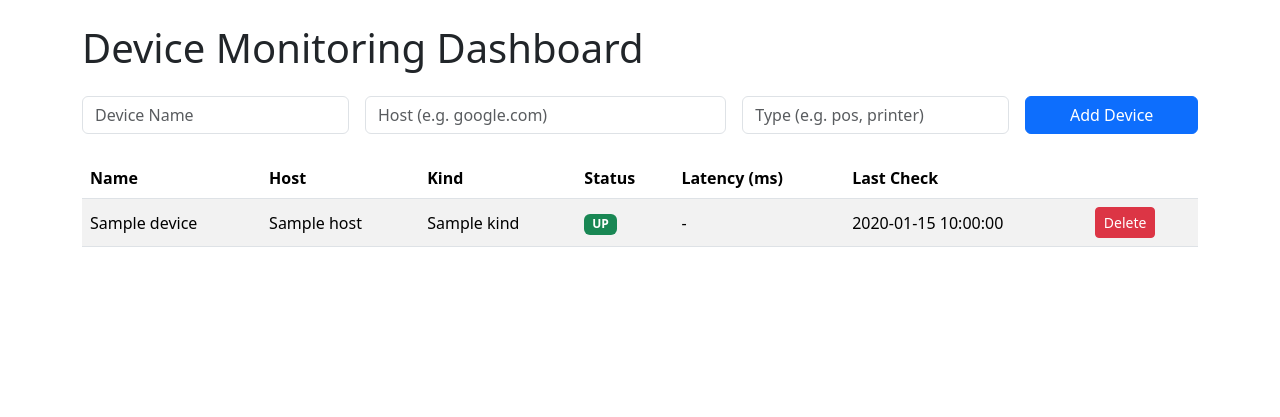
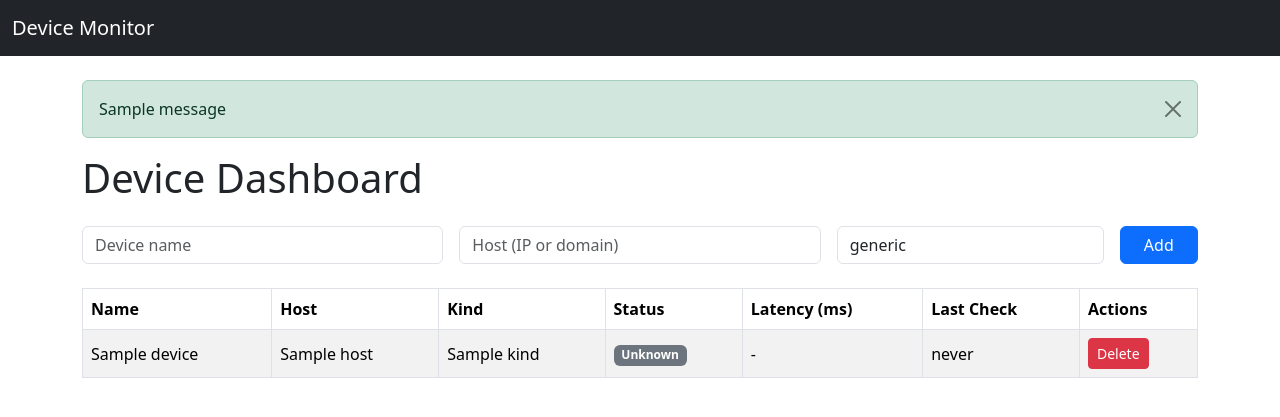
Before and after one commit to Mostafao4/Lightweight-Real-Time-Device-System-Monitoring-Dashboard, a Flask app: template app/templates/index.html in a window 1280 px wide. Shown: the top 417 px of the page. Run offline with Flask 3, Linux system fonts and the light colour scheme; the template is opened without the code that fills it: most values are stand-ins (such as "Sample title", 1, 10 or a date in 2020); one stand-in notice (Sample message) is shown.

Commit message:
D04 update ping/ problem with delete

```diff
--- a/app/templates/base.html
+++ b/app/templates/base.html
@@ -1,23 +1,46 @@
 <!doctype html>
-<html>
+<html lang="en">
   <head>
-  <meta charset="utf-8"><meta name="viewport" content="width=device-width, initial-scale=1">
-  <title>{{ title or "Monitoring" }}</title>
-  <link rel="stylesheet" href="https://cdn.jsdelivr.net/npm/bootstrap@5.3.3/dist/css/bootstrap.min.css">
+    <meta charset="utf-8">
+    <meta name="viewport" content="width=device-width, initial-scale=1">
+    <title>{% block title %}Device Monitor{% endblock %}</title>
+
+    <!-- Bootstrap CSS -->
+    <link href="https://cdn.jsdelivr.net/npm/bootstrap@5.3.2/dist/css/bootstrap.min.css" rel="stylesheet">
+
+    {% block head %}{% endblock %}
+
+    <script>
+      // Auto-refresh every 10 seconds so statuses update
+      setTimeout(() => window.location.reload(), 10000);
+    </script>
   </head>
-<body class="bg-light">
-<nav class="navbar navbar-dark bg-dark">
-  <div class="container"><a class="navbar-brand" href="/">Monitoring</a></div>
+  <body>
+    <!-- Navbar -->
+    <nav class="navbar navbar-expand-lg navbar-dark bg-dark mb-4">
+      <div class="container-fluid">
+        <a class="navbar-brand" href="{{ url_for('routes.index') }}">Device Monitor</a>
+      </div>
     </nav>
-<div class="container py-4">
-  {% with msgs = get_flashed_messages(with_categories=true) %}
-    {% if msgs %}
-      {% for cat, msg in msgs %}
-        <div class="alert alert-{{ 'danger' if cat=='error' else 'success' }}">{{ msg }}</div>
+
+    <!-- Flash messages -->
+    <div class="container">
+      {% with messages = get_flashed_messages(with_categories=true) %}
+        {% if messages %}
+          {% for category, message in messages %}
+            <div class="alert alert-{{ category }} alert-dismissible fade show" role="alert">
+              {{ message }}
+              <button type="button" class="btn-close" data-bs-dismiss="alert" aria-label="Close"></button>
+            </div>
           {% endfor %}
         {% endif %}
       {% endwith %}
+
+      <!-- Page content goes here -->
       {% block content %}{% endblock %}
     </div>
+
+    <!-- Bootstrap JS bundle -->
+    <script src="https://cdn.jsdelivr.net/npm/bootstrap@5.3.2/dist/js/bootstrap.bundle.min.js"></script>
   </body>
 </html>
--- a/app/templates/index.html
+++ b/app/templates/index.html
@@ -1,38 +1,27 @@
-<!doctype html>
-<html lang="en">
-<head>
-  <meta charset="utf-8">
-  <title>Monitoring Dashboard</title>
-  <link href="https://cdn.jsdelivr.net/npm/bootstrap@5.3.3/dist/css/bootstrap.min.css" rel="stylesheet">
+{% extends "base.html" %}
+{% block title %}Dashboard{% endblock %}
 
-  <!-- Auto-refresh every 10 seconds -->
-  <script>
-    setTimeout(() => {
-      window.location.reload();
-    }, 10000); // 10000 ms = 10 seconds
-  </script>
-</head>
-<body class="container py-4">
-  <h1 class="mb-4">Device Monitoring Dashboard</h1>
+{% block content %}
+  <h1 class="mb-4">Device Dashboard</h1>
 
   <!-- Add Device Form -->
   <form method="post" class="row g-3 mb-4">
-    <div class="col-md-3">
-      <input type="text" name="name" class="form-control" placeholder="Device Name" required>
+    <div class="col-md-4">
+      <input name="name" class="form-control" placeholder="Device name" required>
     </div>
     <div class="col-md-4">
-      <input type="text" name="host" class="form-control" placeholder="Host (e.g. google.com)" required>
+      <input name="host" class="form-control" placeholder="Host (IP or domain)" required>
     </div>
     <div class="col-md-3">
-      <input type="text" name="kind" class="form-control" placeholder="Type (e.g. pos, printer)">
+      <input name="kind" class="form-control" placeholder="Kind (server, db, etc.)" value="generic">
     </div>
-    <div class="col-md-2">
-      <button type="submit" class="btn btn-primary w-100">Add Device</button>
+    <div class="col-md-1">
+      <button class="btn btn-primary w-100">Add</button>
     </div>
   </form>
 
-  <!-- Device Table -->
-  <table class="table table-striped align-middle">
+  <!-- Devices Table -->
+  <table class="table table-bordered table-striped align-middle">
     <thead>
       <tr>
         <th>Name</th>
@@ -41,47 +30,40 @@
         <th>Status</th>
         <th>Latency (ms)</th>
         <th>Last Check</th>
-        <th></th>
+        <th>Actions</th>
       </tr>
     </thead>
     <tbody>
       {% for d in devices %}
+      {% set cr = latest.get(d.id) %}
       <tr>
         <td>{{ d.name }}</td>
         <td>{{ d.host }}</td>
         <td>{{ d.kind }}</td>
         <td>
-          {% if d.results and d.results[-1].status == "up" %}
-            <span class="badge bg-success">UP</span>
-          {% elif d.results and d.results[-1].status == "down" %}
-            <span class="badge bg-danger">DOWN</span>
+          {% if cr %}
+            {% if cr.status == "up" %}
+              <span class="badge bg-success">UP</span>
+            {% elif cr.status == "degraded" %}
+              <span class="badge bg-warning text-dark">DEGRADED</span>
+            {% else %}
+              <span class="badge bg-danger">DOWN</span>
+            {% endif %}
           {% else %}
             <span class="badge bg-secondary">Unknown</span>
           {% endif %}
         </td>
-        <td>
-          {% if d.results and d.results[-1].latency_ms %}
-            {{ d.results[-1].latency_ms }}
-          {% else %}
-            -
-          {% endif %}
-        </td>
-        <td>
-          {% if d.results %}
-            {{ d.results[-1].created_at.strftime('%Y-%m-%d %H:%M:%S') }}
-          {% else %}
-            never
-          {% endif %}
-        </td>
+        <td>{{ (cr.latency_ms ~ ' ms') if cr and cr.latency_ms is not none else '-' }}</td>
+        <td>{{ cr.created_at.strftime('%Y-%m-%d %H:%M:%S') if cr else 'never' }}</td>
         <td>
           <form method="post" action="{{ url_for('routes.delete_device', device_id=d.id) }}">
-            <button type="submit" class="btn btn-sm btn-danger">Delete</button>
+            <button class="btn btn-sm btn-danger" onclick="return confirm('Delete this device?')">
+              Delete
+            </button>
           </form>
         </td>
       </tr>
       {% endfor %}
     </tbody>
   </table>
-
-</body>
-</html>
+{% endblock %}
```
Also changed, not shown: app/routes.py (+25 -12 lines), c.py (added, +22 -0 lines), monitor.db (added). Lines whose indentation alone changed are shown as unchanged.
